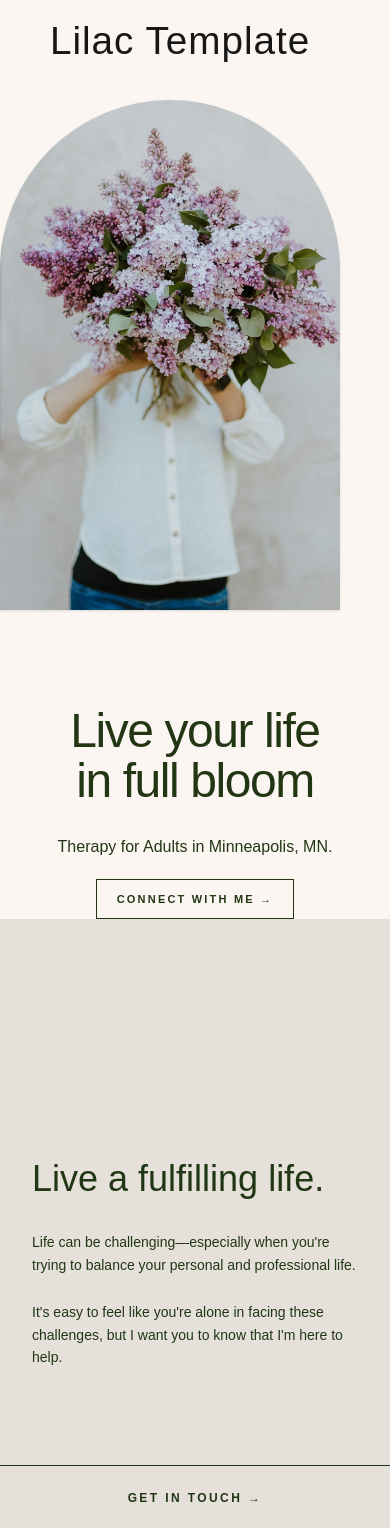
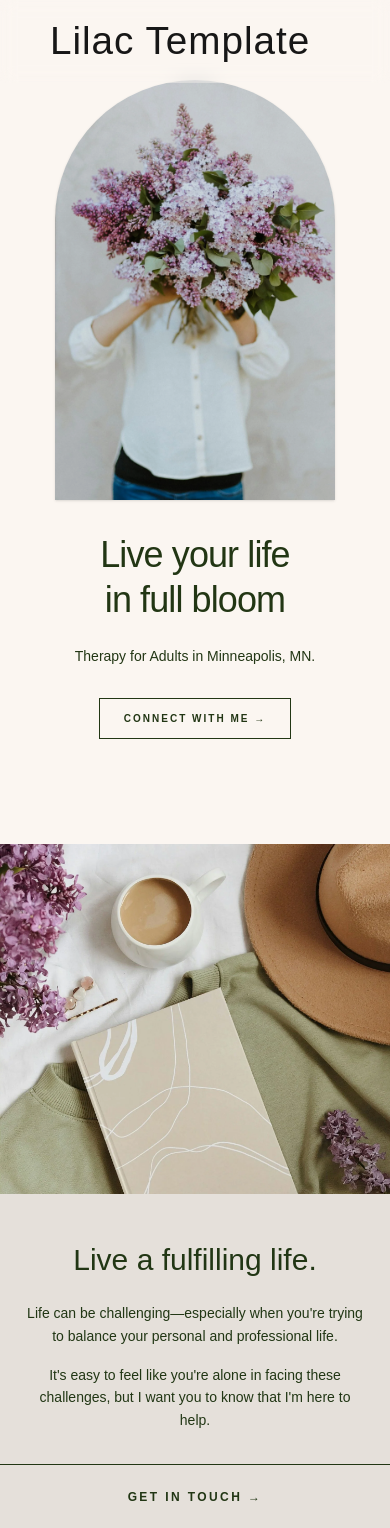
Before and after one commit to ikshantshukla123/Clone, a Next.js app: page / in a window 390 px wide. Shown: the top 1528 px of the page. Built offline with nearby package versions, Linux system fonts and the light colour scheme.

Commit message:
third section My Specialities is completed

```diff
--- a/components/home/FulfillingLife.tsx
+++ b/components/home/FulfillingLife.tsx
@@ -2,16 +2,24 @@
 
 export default function FulfillingLife() {
   return (
-    <section className="w-full grid grid-cols-1 md:grid-cols-2">
+    <section className="w-full flex flex-col md:grid md:grid-cols-2">
 
-      {/* LEFT: Text Content */}
-      <div className="flex flex-col justify-between" style={{ backgroundColor: '#e5e0da', color: '#213614' }}>
-        <div className="px-8 md:px-20 pt-60 md:pt-80 pb-24">
-          <h2 className="font-heading text-4xl md:text-6xl mb-8 font-medium">
+      {/* Image First on Mobile */}
+      <div className="relative h-[350px] sm:h-[450px] md:hidden">
+        <img
+          src="/home/newtwo.webp"
+          className="absolute inset-0 w-full h-full object-cover"
+        />
+      </div>
+
+      {/* Text Content */}
+      <div className="flex flex-col justify-between bg-[#e5e0da] text-[#213614] order-2 md:order-1">
+        <div className="px-6 sm:px-8 md:px-20 pt-12 sm:pt-16 md:pt-[335px] pb-8 sm:pb-12 md:pb-[111px]">
+          <h2 className="font-heading text-3xl sm:text-4xl md:text-6xl mb-6 md:mb-8 font-medium text-center md:text-left">
             Live a fulfilling life.
           </h2>
 
-          <div className="font-body text-sm md:text-base space-y-6 leading-relaxed max-w-md">
+          <div className="font-body text-sm md:text-base space-y-4 sm:space-y-6 leading-relaxed max-w-md mx-auto md:mx-0 text-center md:text-left">
             <p>
               Life can be challenging—especially when you're trying to balance your personal and professional life.
             </p>
@@ -24,28 +32,15 @@ export default function FulfillingLife() {
         <div className="w-full">
           <a
             href="#"
-            className="group flex items-center justify-center w-full text-xs font-bold uppercase tracking-[0.2em] border-t transition-all h-[15px] py-8"
-            style={{
-              color: '#213614',
-              borderColor: '#213614',
-              backgroundColor: 'transparent'
-            }}
-            onMouseEnter={(e) => {
-              e.currentTarget.style.backgroundColor = '#213614';
-              e.currentTarget.style.color = '#e5e0da';
-            }}
-            onMouseLeave={(e) => {
-              e.currentTarget.style.backgroundColor = 'transparent';
-              e.currentTarget.style.color = '#213614';
-            }}
+            className="group flex items-center justify-center w-full text-xs font-bold uppercase tracking-[0.2em] border-t border-[#213614] h-[50px] py-8 bg-transparent text-[#213614] hover:bg-[#213614] hover:text-[#e5e0da] transition-all duration-300 ease-in-out"
           >
             Get In Touch →
           </a>
         </div>
       </div>
 
-      {/* RIGHT: Image (Full Bleed) */}
-      <div className="relative h-[400px] md:h-auto min-h-[600px]">
+      {/* Image (Desktop Only) */}
+      <div className="hidden md:block relative h-auto min-h-[600px] order-1 md:order-2">
         <img
           src="/home/newtwo.webp"
           className="absolute inset-0 w-full h-full object-cover"
--- a/components/home/Hero.tsx
+++ b/components/home/Hero.tsx
@@ -2,19 +2,14 @@ import Container from "../ui/Container";
 
 export default function Hero() {
   return (
-    <section className="min-h-screen w-full relative overflow-x-hidden pt-[100px] md:pt-[140px]" style={{ backgroundColor: '#fbf6f1' }}>
+    <section className="min-h-screen w-full relative overflow-hidden bg-[#fbf6f1] pt-20 md:pt-24 lg:pt-[140px]">
 
-      <div className="w-full max-w-[1600px] mx-auto grid grid-cols-1 lg:grid-cols-12 gap-12 items-start">
+      <div className="w-full max-w-[1600px] mx-auto flex flex-col lg:grid lg:grid-cols-12 lg:gap-12 items-center lg:items-start px-4 lg:px-0">
 
-        {/* --- LEFT COLUMN: IMAGE --- */}
-        <div className="lg:col-span-5 flex justify-start lg:pl-14">
+        {/* --- IMAGE --- */}
+        <div className="w-full lg:col-span-5 flex justify-center lg:justify-start lg:pl-14 mb-8 lg:mb-0">
 
-          <div className="
-            relative
-            w-[340px] h-[510px] rounded-t-[170px]
-            lg:w-[585px] lg:h-[877px] lg:rounded-t-[292.5px]
-            overflow-hidden shadow-sm
-          ">
+          <div className="relative w-[280px] h-[420px] sm:w-[340px] sm:h-[510px] lg:w-[585px] lg:h-[877px] rounded-t-[140px] sm:rounded-t-[170px] lg:rounded-t-[292.5px] overflow-hidden shadow-sm">
             <img
               src="/home/newone.webp"
               alt="Woman holding lilacs"
@@ -25,38 +20,23 @@ export default function Hero() {
         </div>
 
 
-        {/* --- RIGHT COLUMN: TEXT --- */}
-        {/* UPDATES:
-            1. lg:items-center / lg:text-center: Forces all text/button to center align with each other.
-            2. lg:mt-[70px]: Increased by 10px (was 60px).
-            3. lg:pl-[69px]: Increased by 5px (was pl-16/64px) to move right.
-        */}
-        <div className="lg:col-span-7 flex flex-col items-center text-center lg:items-center lg:text-center mt-12 lg:mt-[190px] ">
+        {/* --- TEXT --- */}
+        <div className="w-full lg:col-span-7 flex flex-col items-center text-center lg:mt-[190px] px-6 sm:px-8 lg:px-0">
 
-          {/* Added items-center here too to ensure the inner stack is centered */}
           <div className="flex flex-col items-center max-w-2xl">
 
-            <h1
-              className="font-heading font-medium text-5xl lg:text-[95px] leading-[1.05] -tracking-[0.03em] text-center"
-              style={{ color: '#223614' }}
-            >
+            <h1 className="font-heading font-medium text-4xl sm:text-5xl lg:text-[95px] leading-tight lg:leading-[1.05] tracking-tight lg:-tracking-[0.03em] text-center text-[#223614]">
               Live your life
               <br />
               in full bloom
             </h1>
 
-            <p
-              className="font-sans text-base lg:text-lg mt-[28px] lg:mt-[32px] tracking-normal text-center"
-              style={{ color: '#223614' }}
-            >
+            <p className="font-sans text-sm sm:text-base lg:text-lg mt-6 sm:mt-7 lg:mt-[32px] tracking-normal text-center text-[#223614] max-w-md lg:max-w-none">
               Therapy for Adults in Minneapolis, MN.
             </p>
 
-            <div className="mt-[20px] lg:mt-[50px]">
-              <a
-                href="#"
-                className="group inline-flex items-center justify-center border border-[#223614] px-[20px] py-[11px] text-[11px] font-bold uppercase tracking-[0.2em] text-[#223614] transition-all duration-300 hover:bg-[#223614] hover:text-white"
-              >
+            <div className="mt-8 sm:mt-10 lg:mt-[50px]">
+              <a href="#" className="group inline-flex items-center justify-center border border-[#223614] px-6 sm:px-[20px] py-3 sm:py-[11px] text-[10px] sm:text-[11px] font-bold uppercase tracking-[0.2em] text-[#223614] transition-all duration-300 hover:bg-[#223614] hover:text-white">
                 CONNECT WITH ME →
               </a>
             </div>
--- a/components/home/Specialties.tsx
+++ b/components/home/Specialties.tsx
@@ -2,7 +2,7 @@ const specialties = [
   {
     title: "Self-Esteem",
     desc: "Building a strong sense of self-worth is key to living a fulfilled life. Let's work together to bolster your self-esteem.",
-    img: "/home/newfive.webp"
+    img: "/home/newthree.webp"
   },
   {
     title: "Relationships",
@@ -12,28 +12,28 @@ const specialties = [
   {
     title: "Burnout",
     desc: "Feeling overwhelmed by your career is more common than you think. Together, we'll identify strategies to manage and prevent burnout.",
-    img: "home/newthree.webp"
+    img: "home/newfive.webp"
   }
 ];
 
 export default function Specialties() {
   return (
-    <section className="bg-paper py-24 px-6">
-      <div className="max-w-[1400px] mx-auto">
+    <section className="bg-paper py-36 px-3">
+      <div className="max-w-[1570px] mx-auto">
         <h2 className="font-heading text-4xl md:text-5xl text-center mb-16 font-medium">My Specialties</h2>
 
-        <div className="grid grid-cols-1 md:grid-cols-3 gap-8">
+        <div className="grid grid-cols-1 md:grid-cols-3 gap-3">
           {specialties.map((item, index) => (
-            <div key={index} className="bg-[#EAE6E0] p-8 md:p-12 min-h-[500px] flex flex-col justify-between relative overflow-hidden group">
+            <div key={index} className="bg-[#EAE6E0] p-5 min-h-[550px] flex flex-col justify-between relative overflow-hidden group border border-black/20">
               {/* Text Top */}
               <div>
-                 <h3 className="font-heading text-xl font-medium mb-6">{item.title}</h3>
+                <h3 className="font-heading text-xl font-medium mb-[29px]">{item.title}</h3>
                 <p className="font-body text-sm leading-relaxed">{item.desc}</p>
               </div>
 
               {/* Circle Image Bottom */}
               {/* We create a large circle mask using rounded-full */}
-               <div className="w-[280px] h-[280px] rounded-full overflow-hidden mx-auto mt-12 grayscale group-hover:grayscale-0 transition-all duration-500">
+              <div className="w-[320px] h-[320px] rounded-full overflow-hidden mx-auto mt-12">
                 <img src={item.img} alt={item.title} className="w-full h-full object-cover" />
               </div>
             </div>
```
Lines whose indentation alone changed are shown as unchanged.
